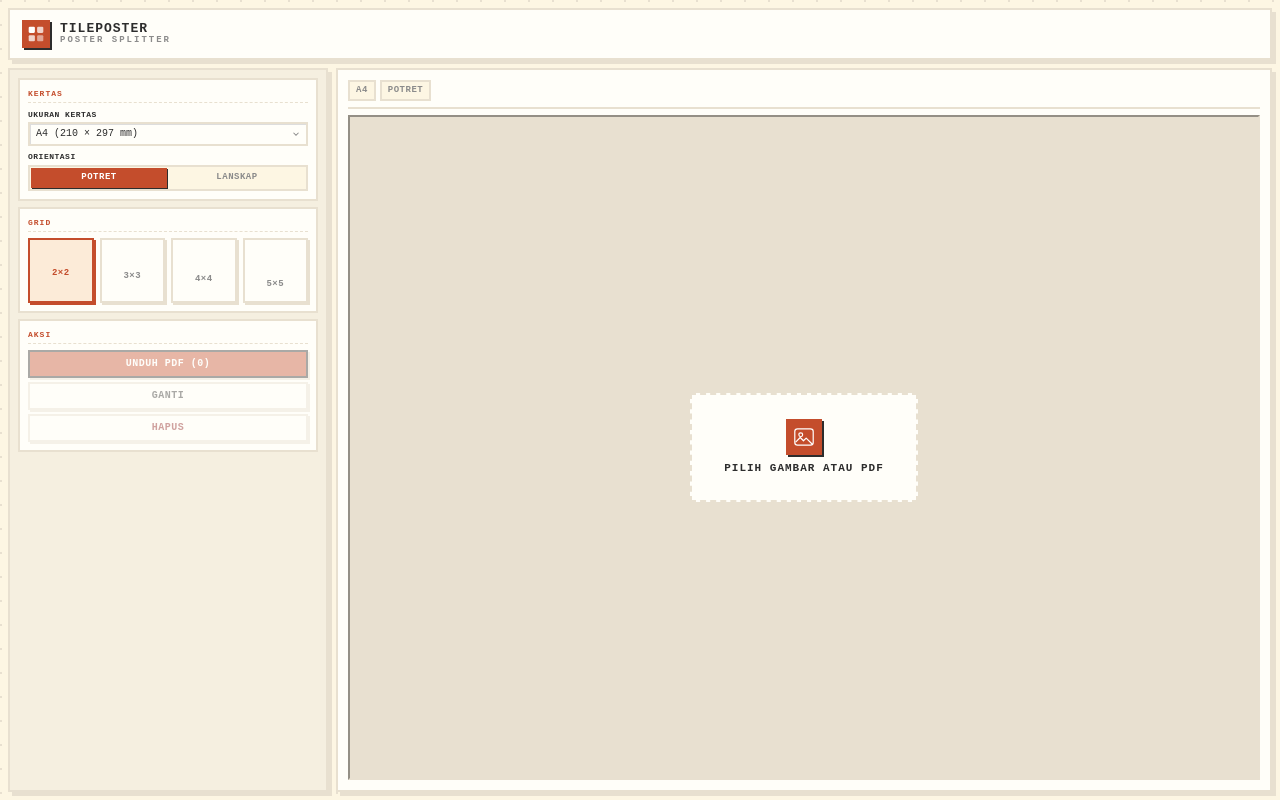
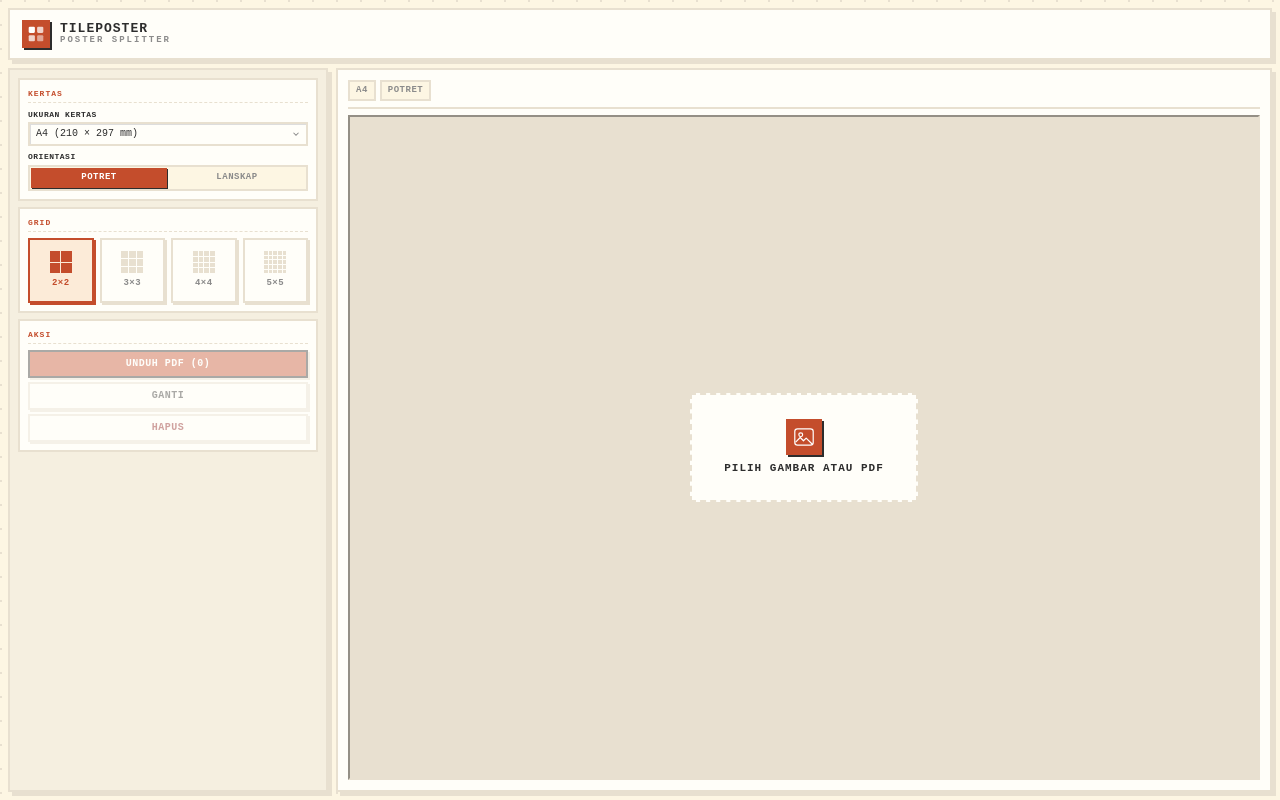
Before and after one commit to arv-fazriansyah/web-poster-splitter, a React (Vite) app: page / in a window 1280 px wide. Built offline with nearby package versions, Linux system fonts and the light colour scheme.

Commit message:
Fix label preset grid agar center: perbaiki selektor ikon dan aspek rasio

```diff
--- a/src/styles.css
+++ b/src/styles.css
@@ -174,20 +174,21 @@ button:disabled { opacity: 0.4; cursor: not-allowed; }
   border: 2px solid var(--line);
   background: var(--panel);
   display: flex; flex-direction: column; align-items: center; justify-content: center;
-  gap: 3px; transition: border-color 0.05s, background 0.05s;
+  gap: 4px; padding: 4px;
+  transition: border-color 0.05s, background 0.05s;
   box-shadow: 2px 2px 0 var(--line);
 }
 .preset:hover { border-color: var(--accent); transform: translate(-1px, -1px); box-shadow: 3px 3px 0 var(--accent); }
 .preset:active { transform: translate(1px, 1px); box-shadow: 1px 1px 0 var(--line); }
 .preset.is-active { border-color: var(--accent); background: var(--accent-soft); box-shadow: 2px 2px 0 var(--accent); }
-.preset-grid { display: grid; gap: 1px; width: 18px; }
-.preset-2x2 .preset-grid { grid-template-columns: repeat(2, 1fr); }
-.preset-3x3 .preset-grid { grid-template-columns: repeat(3, 1fr); }
-.preset-4x4 .preset-grid { grid-template-columns: repeat(4, 1fr); }
-.preset-5x5 .preset-grid { grid-template-columns: repeat(5, 1fr); }
-.preset-grid span { background: var(--line); }
+.preset-grid { display: grid; gap: 1px; width: 22px; }
+.preset-grid.preset-2x2 { grid-template-columns: repeat(2, 1fr); }
+.preset-grid.preset-3x3 { grid-template-columns: repeat(3, 1fr); }
+.preset-grid.preset-4x4 { grid-template-columns: repeat(4, 1fr); }
+.preset-grid.preset-5x5 { grid-template-columns: repeat(5, 1fr); }
+.preset-grid span { display: block; width: 100%; aspect-ratio: 1; background: var(--line); }
 .preset.is-active .preset-grid span { background: var(--accent); }
-.preset-label { font-size: 9px; font-weight: 900; color: var(--muted); text-transform: uppercase; letter-spacing: 0.5px; }
+.preset-label { width: 100%; text-align: center; font-size: 9px; font-weight: 900; color: var(--muted); text-transform: uppercase; letter-spacing: 0.5px; }
 .preset.is-active .preset-label { color: var(--accent); }
 
 /* ── PDF PAGER ────────────────────────────────────────── */
```
